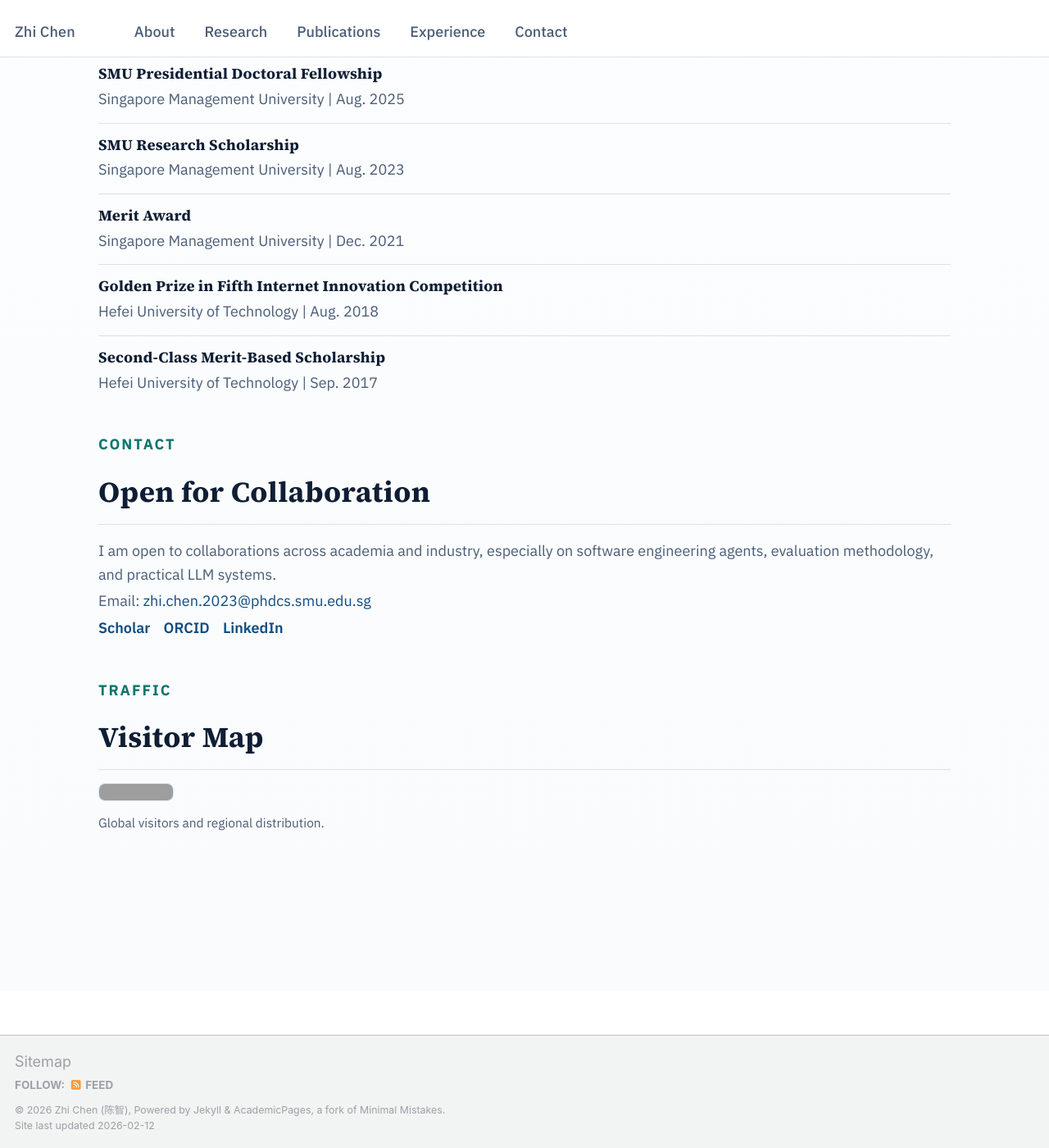
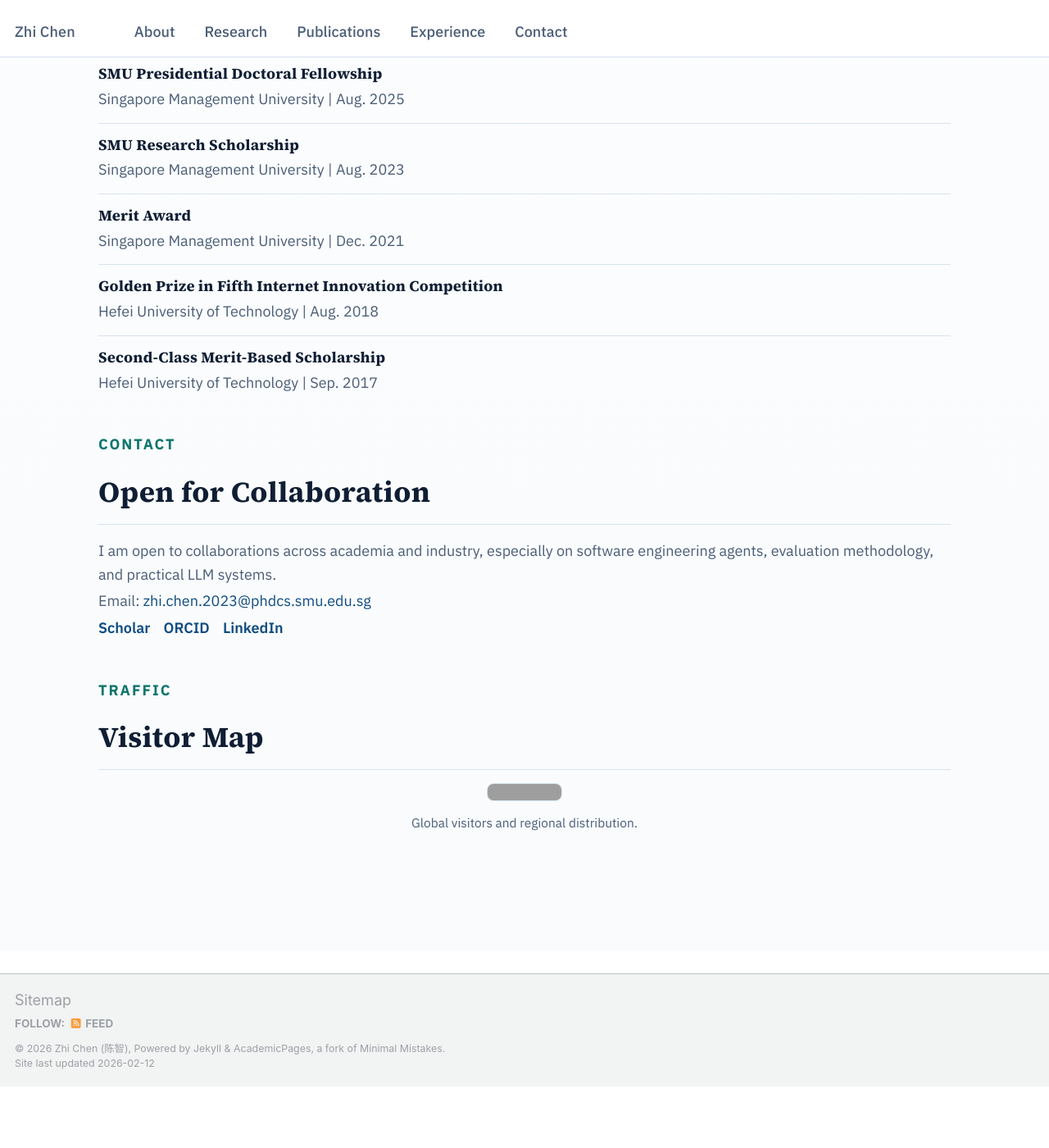
Before and after one commit to chenzhi-cz/chenzhi-cz.github.io, a Jekyll site: the page built from _pages/about.md, in a window 1280 px wide and 1400 px high, scrolled down 3719 px. Shown: the whole window at 82% size. Built offline with Jekyll 4.4.1, drawn with Linux system fonts in a browser that asks for light colours; some web fonts are replaced; after the commit the page ends 5044 px from its top, so only the background shows below that; grey boxes are pictures that could not be loaded.

Commit message:
Center visitor map and reduce bottom whitespace

```diff
--- a/_sass/onepage-home.scss
+++ b/_sass/onepage-home.scss
@@ -16,6 +16,7 @@ html {
 body {
   background: linear-gradient(180deg, #f5f9ff 0%, #ffffff 38%, #f9fbfd 100%);
   color: var(--home-ink);
+  padding-bottom: 6.3em;
 }
 
 .masthead {
@@ -456,6 +457,7 @@ body {
 .visitor-map {
   border-top: 1px solid var(--home-line);
   padding-top: 0.85rem;
+  text-align: center;
 }
 
 .visitor-map a {
@@ -475,6 +477,11 @@ body {
   margin: 0.48rem 0 0;
   font-size: 0.86rem;
   color: var(--home-muted);
+  text-align: center;
+}
+
+.page__footer {
+  margin-top: 1.5em;
 }
 
 @keyframes home-rise {
```
